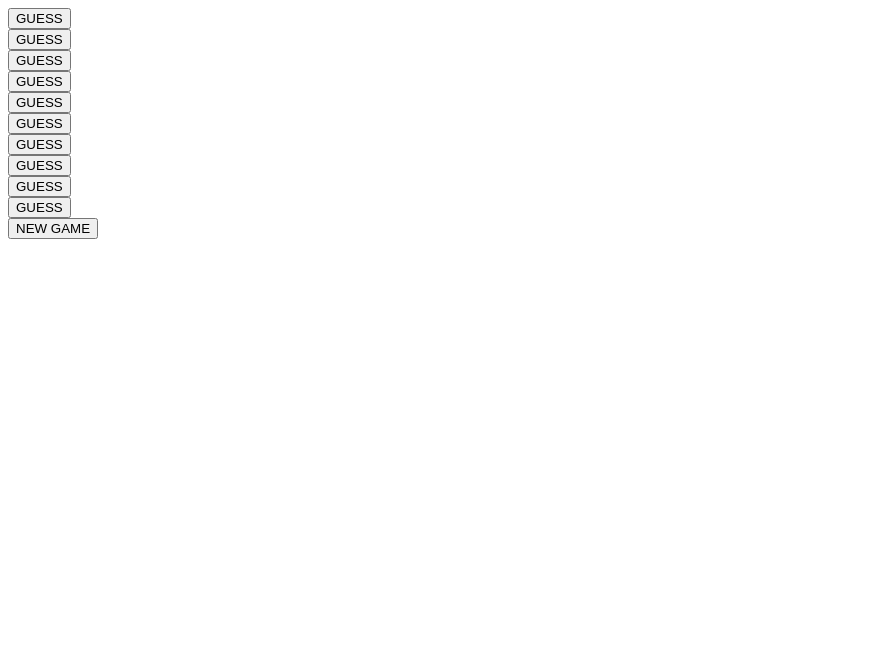
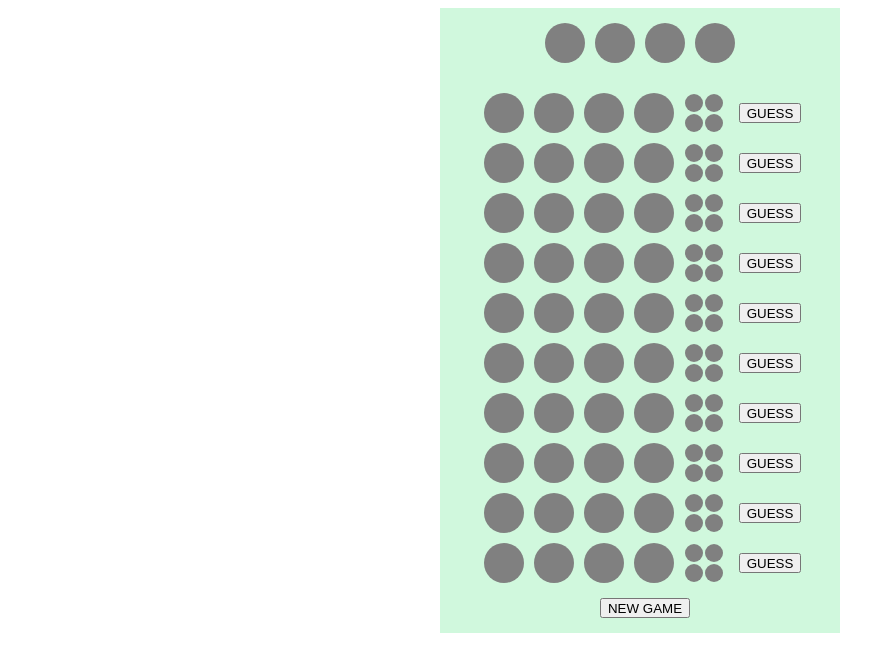
Before and after one commit to dwcoppola/jsmastermind, a plain HTML site: page index.html in a window 1280 px wide. Shown: the whole page, without its empty margins (0-895 px from the left). Drawn offline with Linux system fonts and the light colour scheme.

Commit message:
Update index.html

```diff
--- a/index.html
+++ b/index.html
@@ -4,7 +4,7 @@
     <meta name="viewport" content="width=device-width, initial-scale=1.0">
     <meta name="author" content="David Coppola">
     <title>Mastermind Game</title>
-    <link type="text/css" rel="sylesheet" href="style.css">
+    <link type="text/css" rel="stylesheet" href="style.css">
   </head>
   <body>
     <div id="game-board">
```
